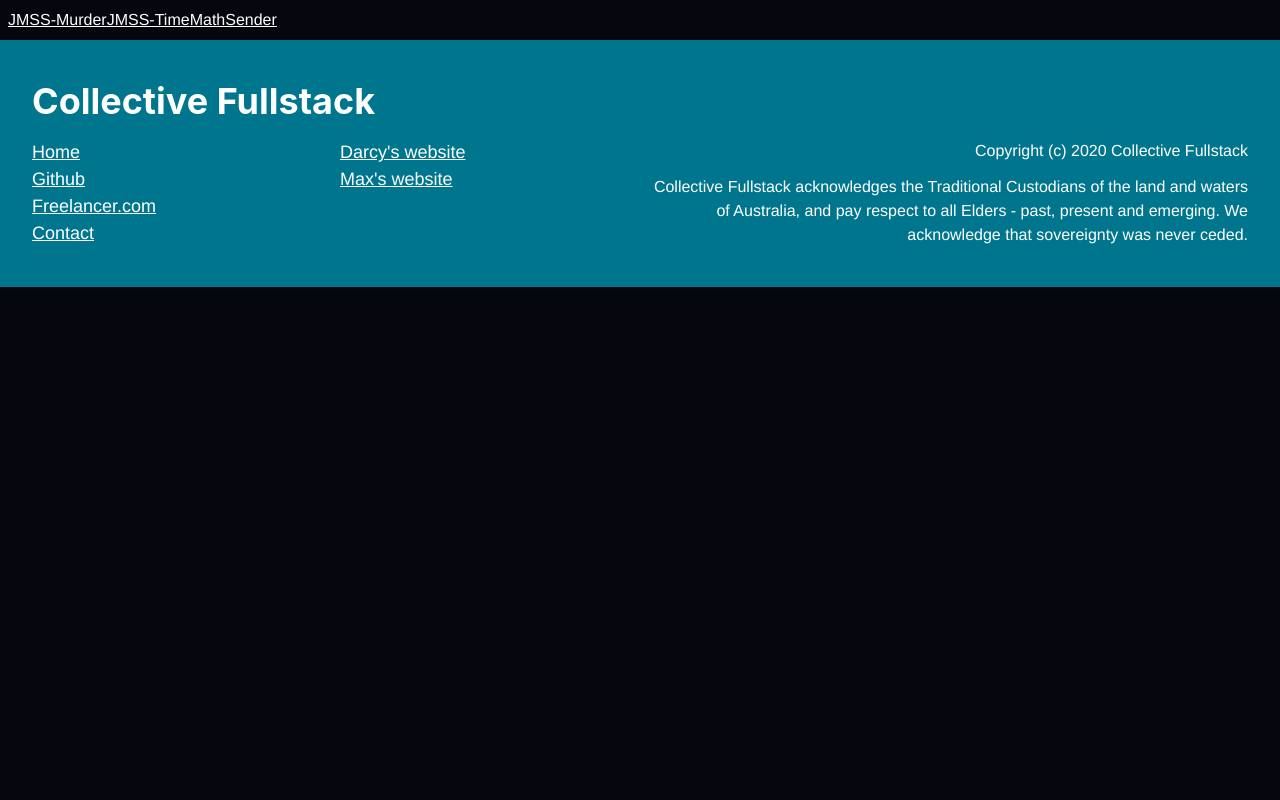
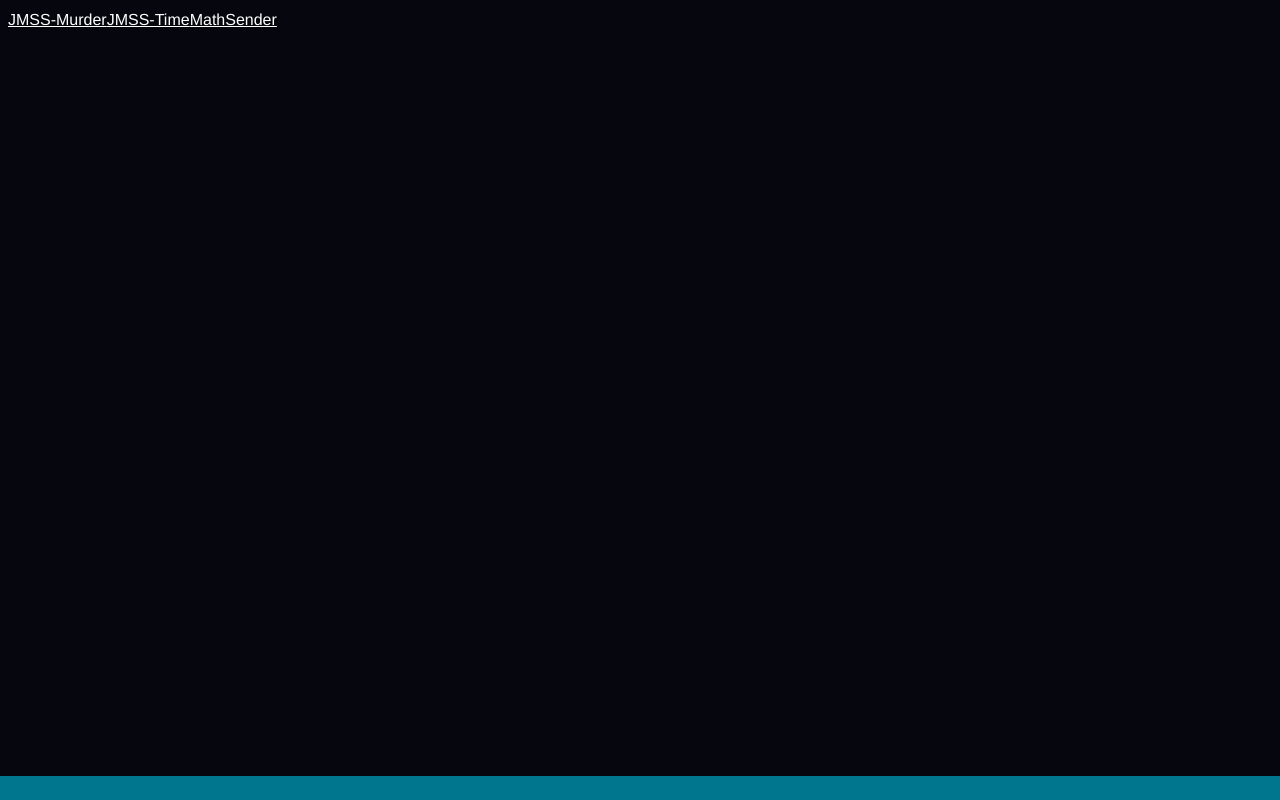
Before and after one commit to Collective-Fullstack/collective-fullstack.github.io, a Next.js app: page / in a window 1280 px wide. Shown: the top 800 px of the page. Built offline with nearby package versions, Linux system fonts and the light colour scheme.

Commit message:
adjust position of elements

```diff
--- a/pages/_app.jsx
+++ b/pages/_app.jsx
@@ -7,7 +7,7 @@ import Footer from '../components/layout/Footer';
 
 const AppContainer = ({ Component, pageProps }) => (
   <ChakraProvider theme={theme}>
-    <Box m={2}>
+    <Box m={2} minH="95vh">
       <Component {...pageProps} />
     </Box>
     <Footer />
```
